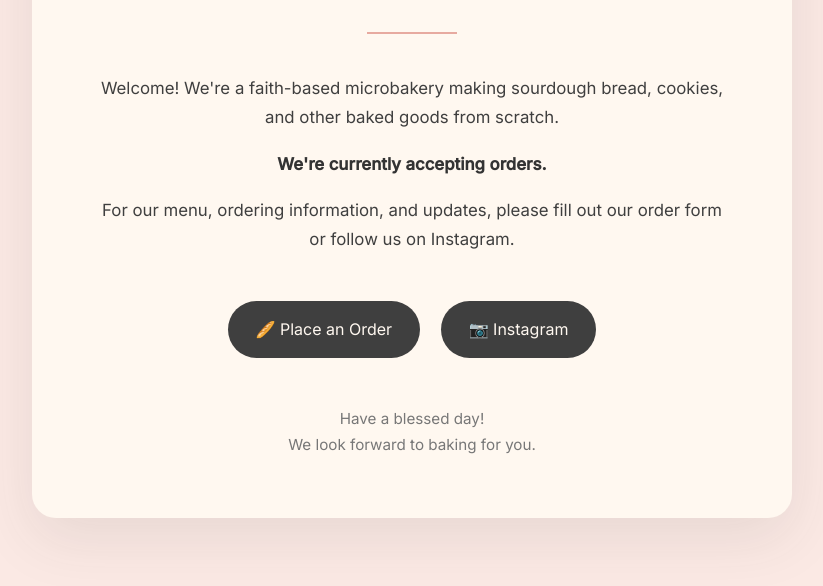
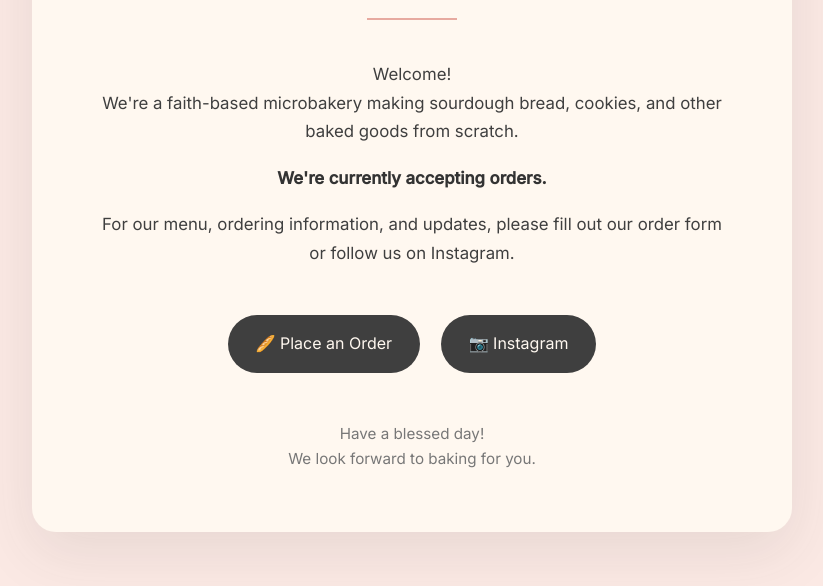
Before and after one commit to 316bread/316bread, a plain HTML site: page index.html in a window 1280 px wide. Shown: the part 214-800 px from the top of the page, without its empty margins (228-1051 px from the left). Drawn offline with Linux system fonts and the light colour scheme.

Commit message:
Update index.html

```diff
--- a/index.html
+++ b/index.html
@@ -130,7 +130,7 @@ Your friendly neighborhood, small-batch sourdough baker • John 3:16
 <div class="line"></div>
 
 <p>
-Welcome! We're a faith-based microbakery making sourdough bread, cookies, and other baked goods from scratch.
+Welcome!<br>We're a faith-based microbakery making sourdough bread, cookies, and other baked goods from scratch.
 </p>
 
 <p class="highlight">
```
